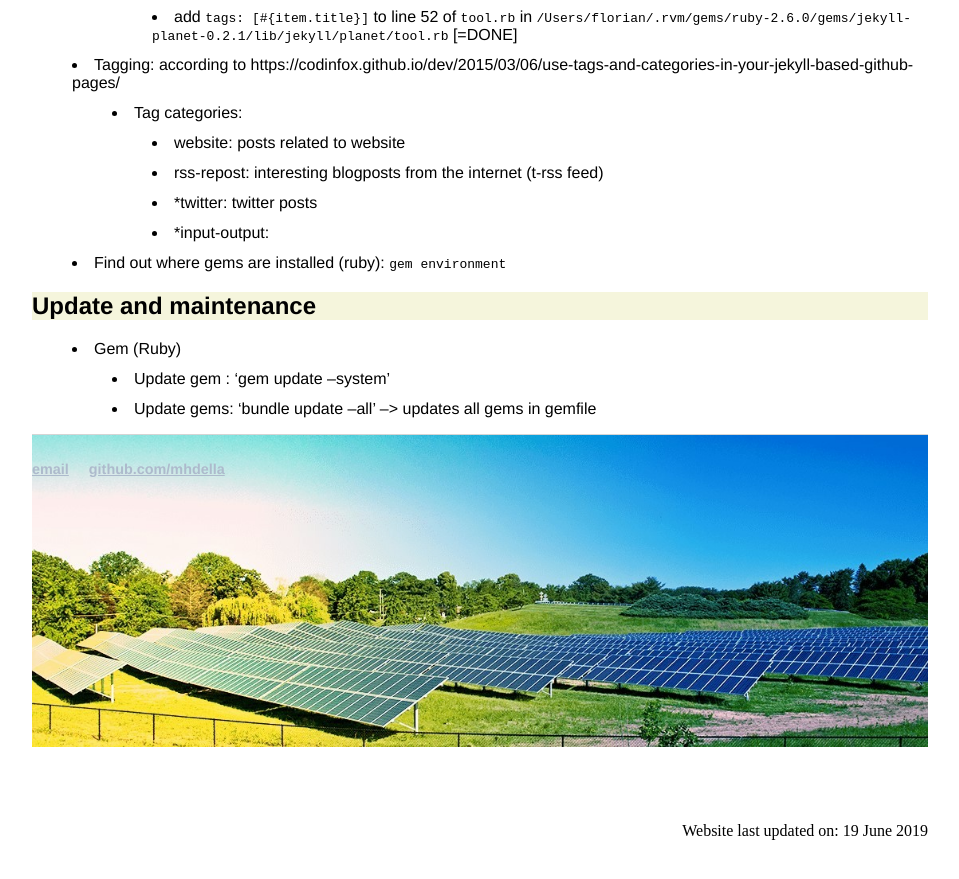
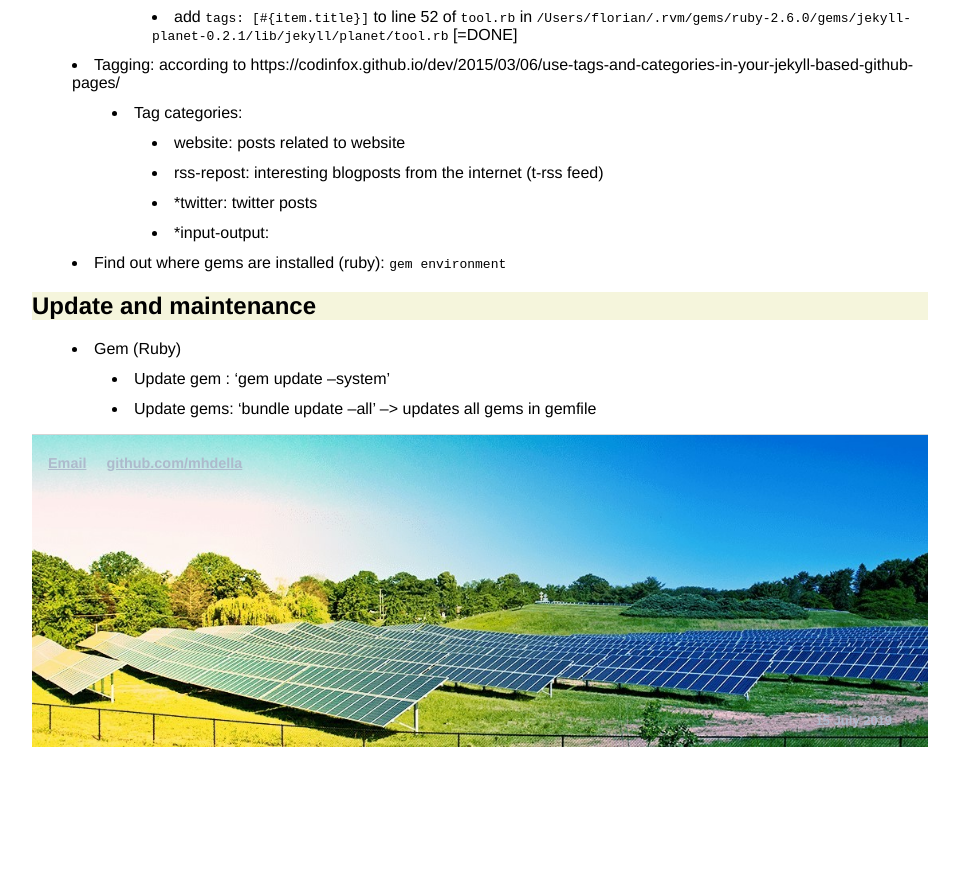
Before and after one commit to MohamedAbuella/MohamedAbuella.github.io, a Jekyll site: the page built from notes.md, in a window 1280 px wide and 900 px high, scrolled down 1169 px. Shown: the top 879 px of the window, without its empty margins (160-1119 px from the left). Built offline with Jekyll 4.4.1, drawn with Linux system fonts in a browser that asks for light colours; nearby versions of some CDN libraries; our own code applies the rules of GitHub Pages for plain Markdown files; a script that is not in the unit is left out; comment, search, counter and statistics services are not loaded; after the commit the page ends 1980 px from its top, so only the background shows below that.

Commit message:
Update default.html

```diff
--- a/_layouts/default.html
+++ b/_layouts/default.html
@@ -89,13 +89,28 @@
 	<noscript>Please enable JavaScript to view the <a href="https://disqus.com/?ref_noscript">comments powered by Disqus.</a></noscript>
 	{% endif %}
     <footer style="background-image: url('/icons/banner.jpeg')">
-        <ul>
-            <li><!--<i class="fas fa-envelope" data-fa-transform="left-6" style="color:#adbacc"></i>--><a href="mailto:mhdabuella@gmail.com" class="footlink"> email</a></li>
-            <li><!--<i class="fab fa-github" data-fa-transform="left-6" style="color:#adbacc"></i>--><a href="https://github.com/mhdella" class="footlink"> github.com/mhdella</a></li>
-        </ul>
-		<img src="/icons/banner.jpeg" alt="banner image" class="bannerImage" />
-    </footer>
-	<ul align="right">Website last updated on: 19 June 2019</ul>
+	<div class="container-footer">
+		<img src="/icons/banner.jpeg" alt="banner image" class="bannerImage">
+		<div class="top-left">
+			<ul>
+				<li>
+					<!--<i class="fas fa-envelope" data-fa-transform="left-6" style="color:#adbacc"></i>--><a href="mailto:mhdabuella@gmail.com" class="footlink"> Email</a>
+				</li>
+				<li>
+					<!--<i class="fab fa-github" data-fa-transform="left-6" style="color:#adbacc"></i>--> <a href="https://github.com/mhdella" class="footlink"> github.com/mhdella</a>
+				</li>
+			</ul>
+		</div>
+
+		<div class="bottom-right">
+			<ul>
+				<li class="bottom"><p class="foottext">15 July 2019</p>
+				</li>
+			</ul>
+		</div>
+	</div>
+</footer>
+
 </body>
 
 </html>
```
